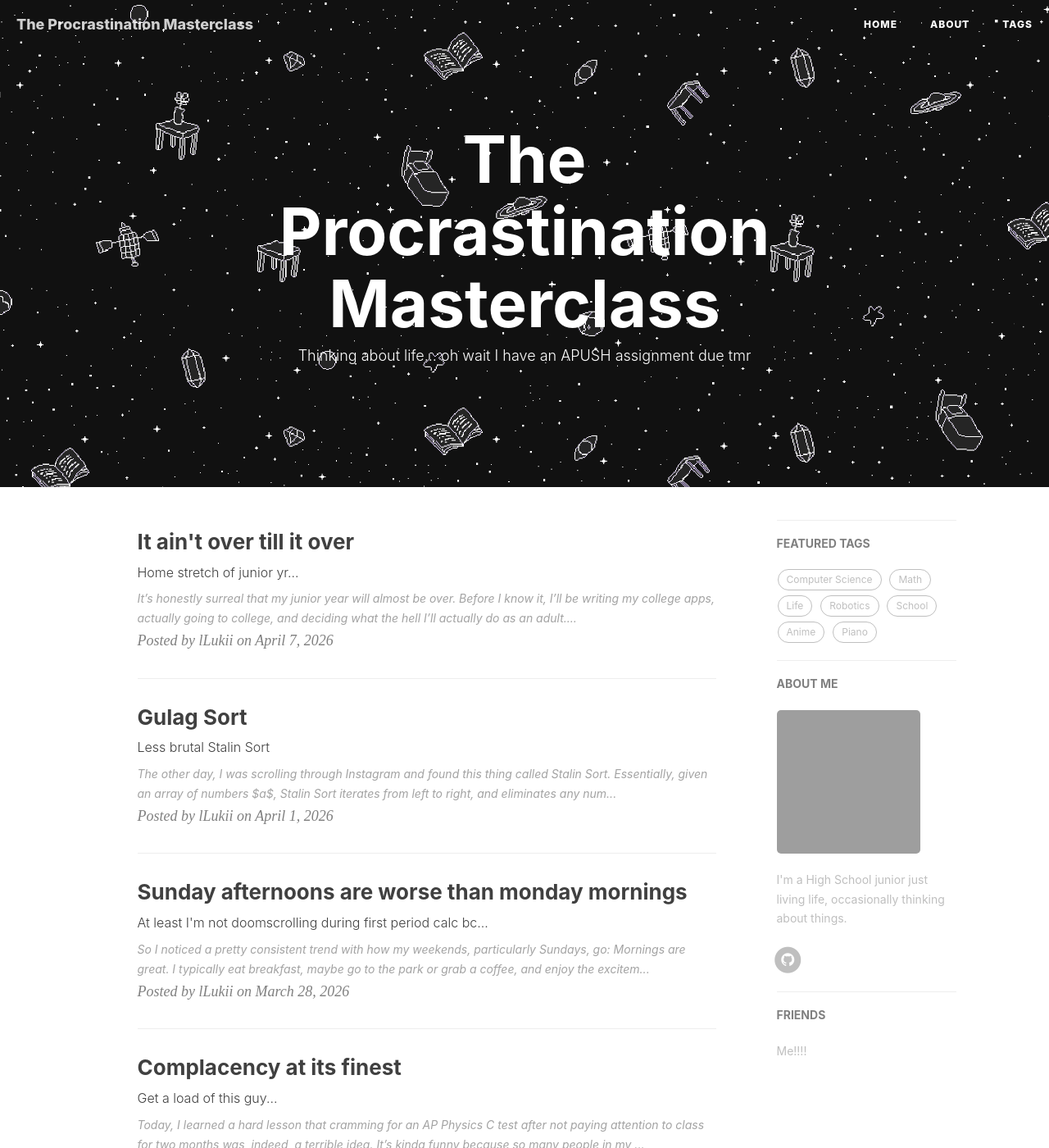
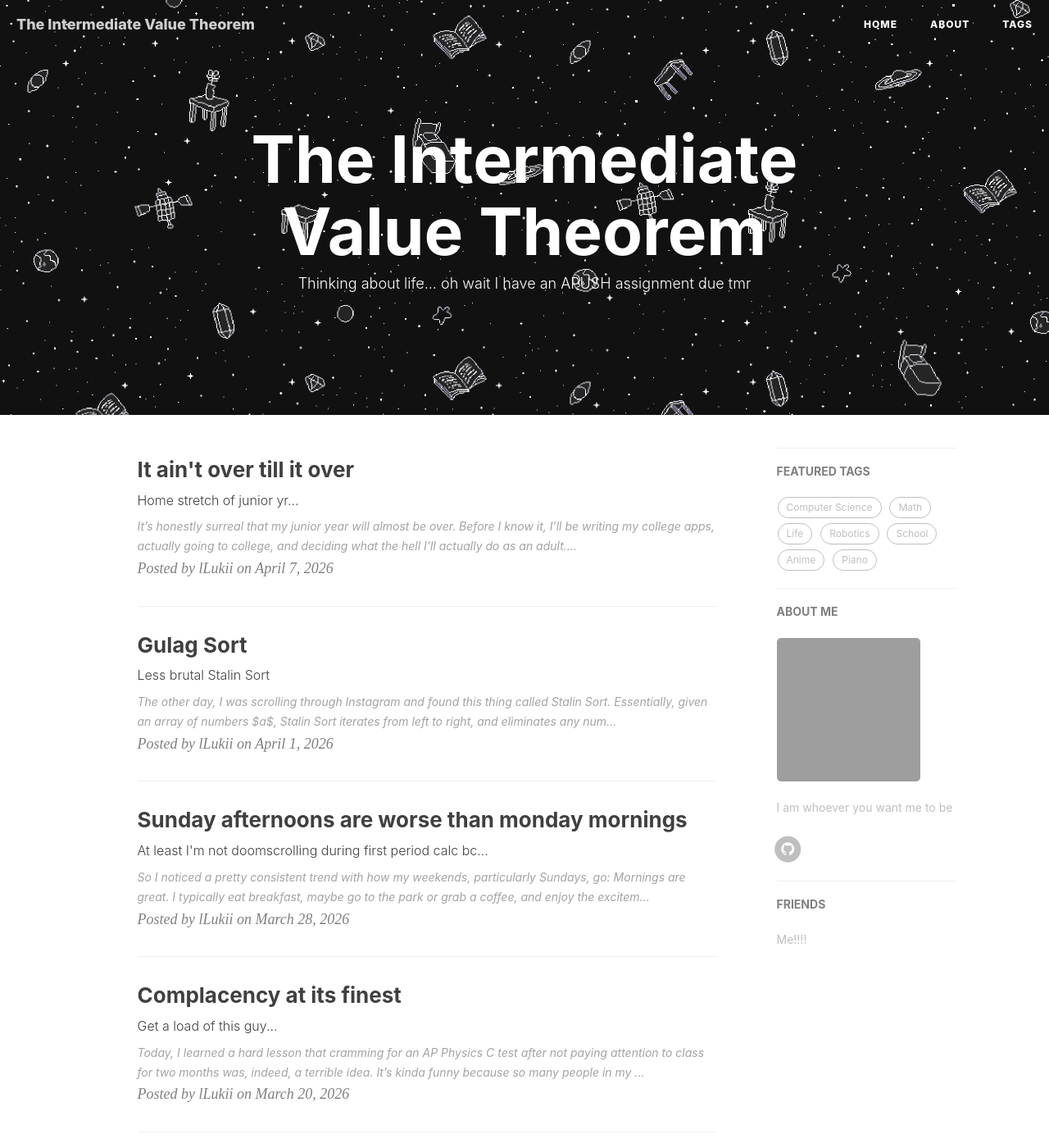
Before and after one commit to lLukii/llukii.github.io, a Jekyll site: the page built from index.html, in a window 1280 px wide and 1400 px high. Shown: the whole window at 82% size. Built offline with Jekyll 4.4.1, drawn with Linux system fonts in a browser that asks for light colours; nearby versions of some CDN libraries; the list of posts is cut into pages by our own code; comment, search, counter and statistics services are not loaded; some of the changed text lies outside the part shown; grey boxes are pictures that could not be loaded.

Commit message:
hmm I like this title more

```diff
--- a/_config.yml
+++ b/_config.yml
@@ -1,8 +1,8 @@
 # Site settings
-title: The Procrastination Masterclass
-SEOTitle: The Procrastination Masterclass
+title: The Intermediate Value Theorem
+SEOTitle: The Intermediate Value Theorem
 email: lucas.jiao.ny@gmail.com
-description: "Thinking about life... oh wait I have an APUSH assignment due tmr"
+description: "You should enjoy the little detours to the fullest. Because that's where you'll find the things more important than what you want."
 keyword: ""
 url: "http://llukii.github.io"              # your host, for absolute URL
 baseurl: ""         # for example, '/blog' if your blog hosted on 'host/blog'
@@ -66,7 +66,7 @@ ga_domain: huangxuan.me
 
 # Sidebar settings
 sidebar: true                           # whether or not using Sidebar.
-sidebar-about-description: "I'm a High School junior just living life, occasionally thinking about things."
+sidebar-about-description: "I am whoever you want me to be"
 sidebar-avatar: https://avatars.githubusercontent.com/u/105329087?v=4      # use absolute URL, seeing it's used in both `/` and `/about/`
 
 
```
